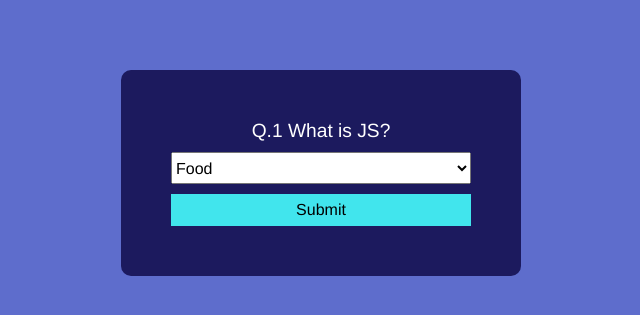
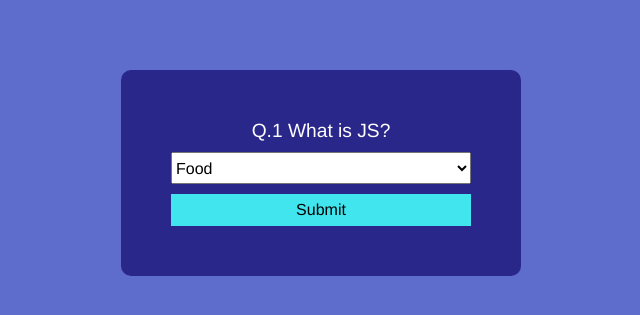
Before and after one commit to sourabh-bhatt/Core-Modules, a plain HTML site: page Assignment 7/Q1/index.html in a window 1280 px wide. Shown: the part 127-442 px from the top of the page, without its empty margins (319-959 px from the left). Drawn offline with Linux system fonts and the light colour scheme.

Commit message:
main fixed

```diff
--- a/Assignment 7/Q1/style.css
+++ b/Assignment 7/Q1/style.css
@@ -16,7 +16,7 @@ body {
 }
 
 .hero {
-    background-color: #1C1A5E;
+    background-color: #2a278a;
     width: fit-content;
     margin: 5rem auto;
     padding: 50px;
```
